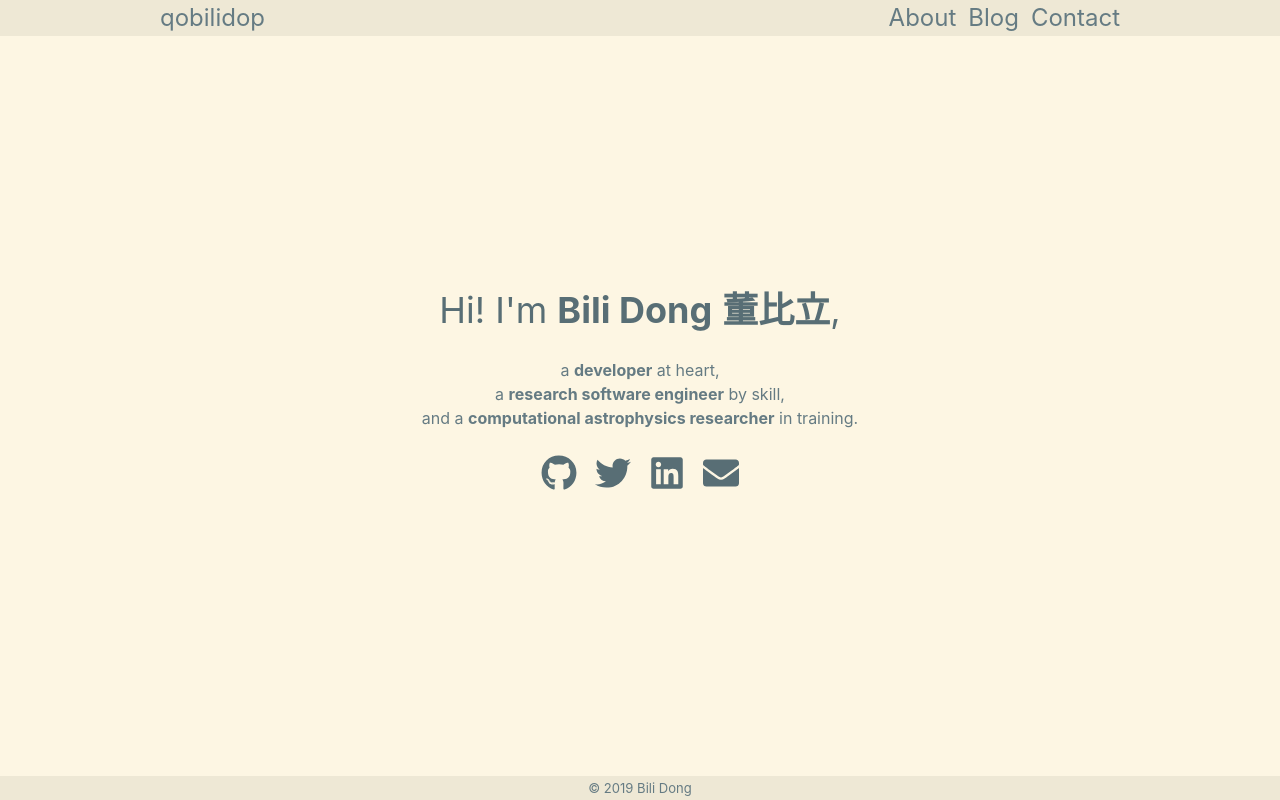
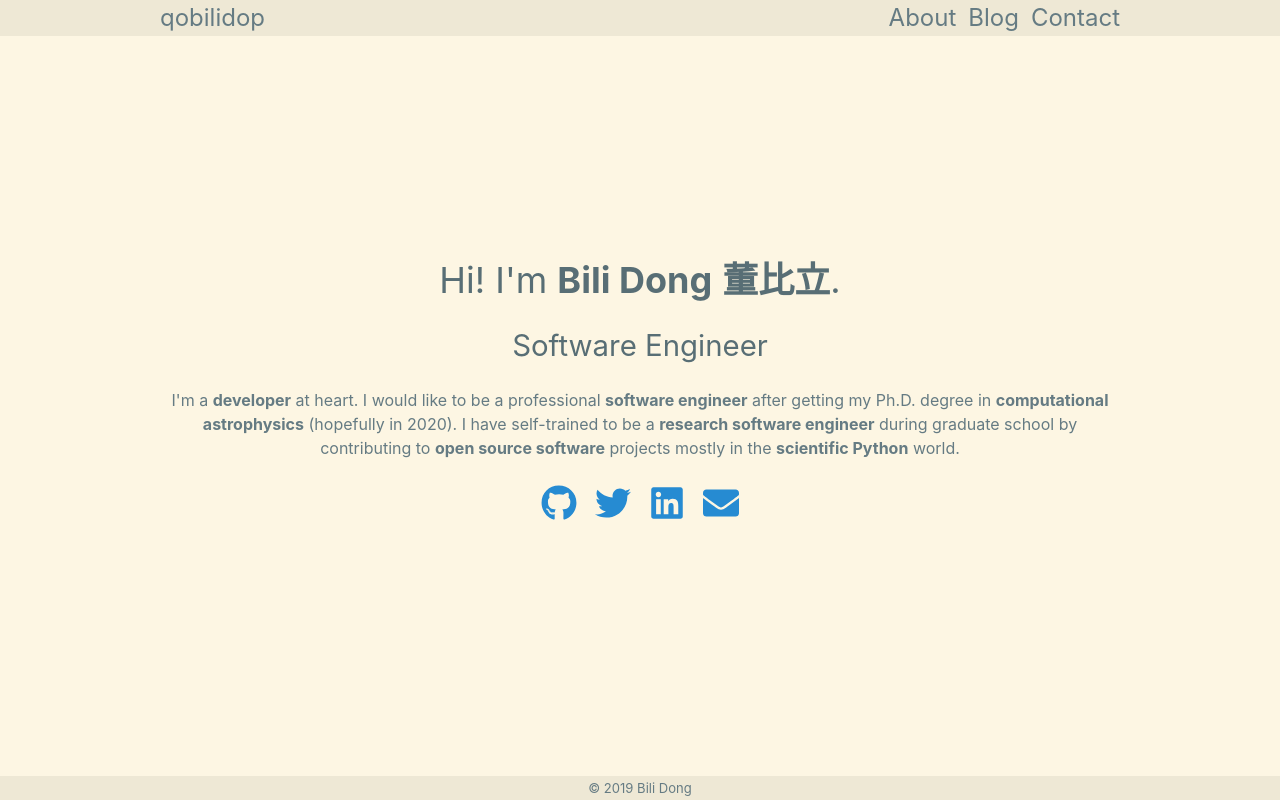
Before and after one commit to qobilidop/site, a Gatsby site: page / in a window 1280 px wide. Built offline with nearby package versions, Linux system fonts and the light colour scheme; Gatsby itself is replaced by a stand-in of ours.

Commit message:
Update self description

```diff
--- a/src/pages/index.jsx
+++ b/src/pages/index.jsx
@@ -8,19 +8,10 @@
   <Layout>
     <Cover>
       <h1>
-        <div>
-          Hi! I'm <strong>Bili Dong</strong> <strong>董比立</strong>,
-        </div>
+        Hi! I'm <strong>Bili Dong</strong> <strong>董比立</strong>.
       </h1>
-      <p>
-        a <strong>developer</strong> at heart,
-        <br />a <strong>research software engineer</strong> by skill,
-        <br />
-        and a <strong>computational astrophysics researcher</strong> in
-        training.
-        <br />
-      </p>
-      <footer>
+      <h2>Software Engineer</h2>
+      <p>I'm a <strong>developer</strong> at heart. I would like to be a professional <strong>software engineer</strong> after getting my Ph.D. degree in <strong>computational astrophysics</strong> (hopefully in 2020). I have self-trained to be a <strong>research software engineer</strong> during graduate school by contributing to <strong>open source software</strong> projects mostly in the <strong>scientific Python</strong> world.</p>
       <h1>
         <Nav>
           <NavA href="https://github.com/qobilidop">
@@ -37,7 +28,6 @@
           </NavA>
         </Nav>
       </h1>
-      </footer>
     </Cover>
   </Layout>
 );
```
Lines whose indentation alone changed are shown as unchanged.
